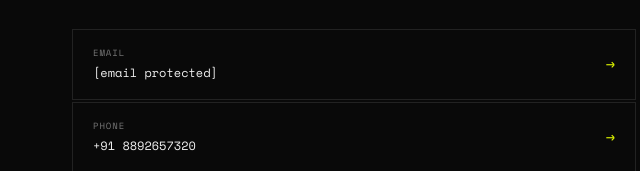
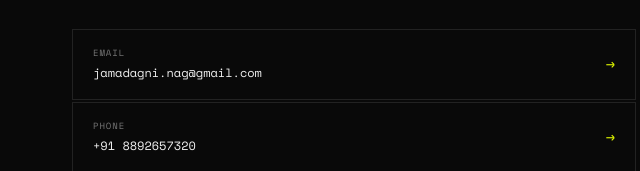
Before and after one commit to Nagabharana/Nagabharana.github.io, a plain HTML site: page index.html in a window 1280 px wide. Shown: the part 5552-5723 px from the top of the page, 600-1240 px from the left. Drawn offline with nearby package versions, Linux system fonts and the light colour scheme.

Commit message:
Change email display format in index.html
Updated email contact to display plain email address instead of obfuscated format.

```diff
--- a/index.html
+++ b/index.html
@@ -1765,11 +1765,10 @@
     <div class="cg rv">
       <h2 class="chl">Let's build <em>quality</em><br>together.</h2>
       <div class="cls">
-        <a class="cl" href="/cdn-cgi/l/email-protection#0369626e626762646d6a2d6d626443646e626a6f2d606c6e">
+        <a class="cl" href="mailto:jamadagni.nag@gmail.com">
           <div>
             <div class="cll">Email</div>
-            <div><span class="__cf_email__"
-                data-cfemail="016b606c606560666f682f6f606641666c60686d2f626e6c">[email&#160;protected]</span></div>
+            <div>jamadagni.nag@gmail.com</div>
           </div><span class="ca">→</span>
         </a>
         <a class="cl" href="tel:+918892657320">
```
